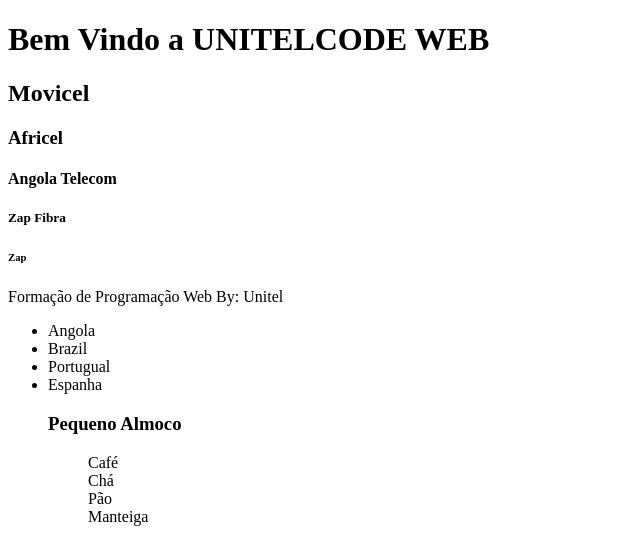
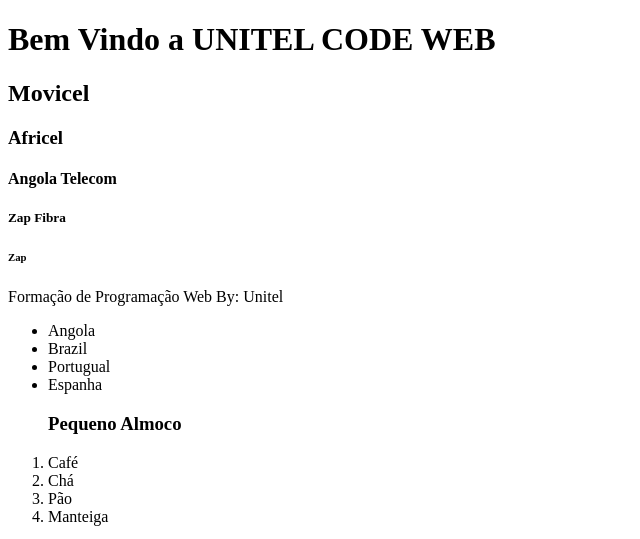
Before and after one commit to ArnasioMavunda/unitelcode, a plain HTML site: page index.html in a window 1280 px wide. Shown: the top 539 px of the page, without its empty margins (0-640 px from the left). Drawn offline with Linux system fonts and the light colour scheme.

Commit message:
Alteração

```diff
--- a/index.html
+++ b/index.html
@@ -1,10 +1,13 @@
 <!DOCTYPE html>
+<html>
+
 <head>
     <title>Unitel Code</title>
 </head>
+
 <body>
 
-    <h1>Bem Vindo a UNITELCODE WEB</h1>
+    <h1>Bem Vindo a UNITEL CODE WEB</h1>
     <h2>Movicel</h2>
     <h3>Africel</h3>
     <h4>Angola Telecom</h4>
@@ -17,13 +20,13 @@
         <li>Portugual</li>
         <li>Espanha</li>
     </ul>
-    <ul>
+    <ol>
         <h3>Pequeno Almoco</h3>
-        <ol>Café</ol>
-        <ol>Chá</ol>
-        <ol>Pão</ol>
-        <ol>Manteiga</ol>
-    </ul>
+        <li>Café</li>
+        <li>Chá</li>
+        <li>Pão</li>
+        <li>Manteiga</li>
+    </ol>
     <img src="./codeweb.png" alt="Foto" width="200"/>
 
 
```
Also changed, not shown: Buka.png (added), imagem do canall.png (deleted).
